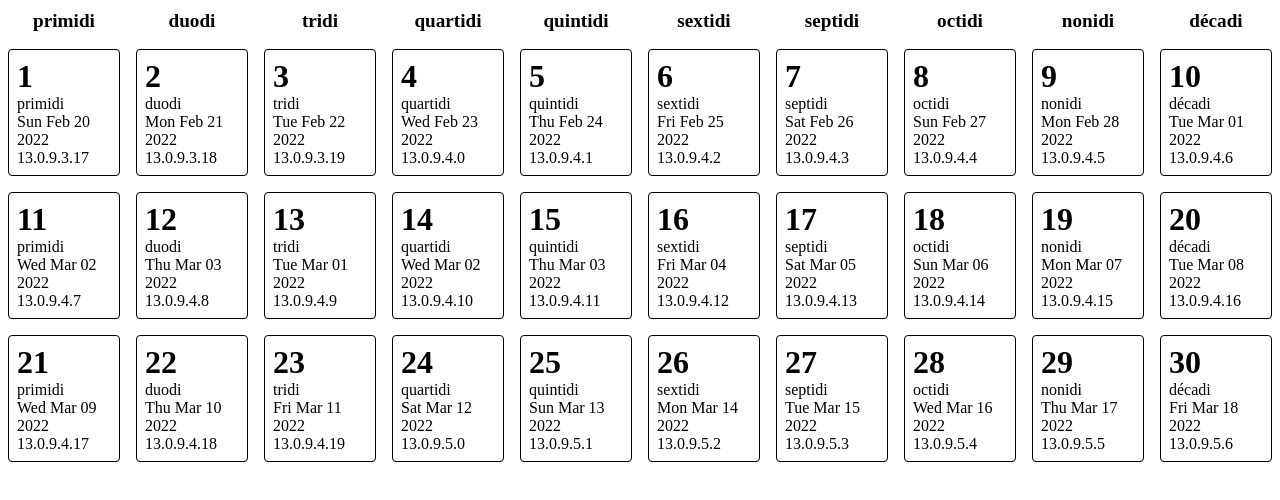
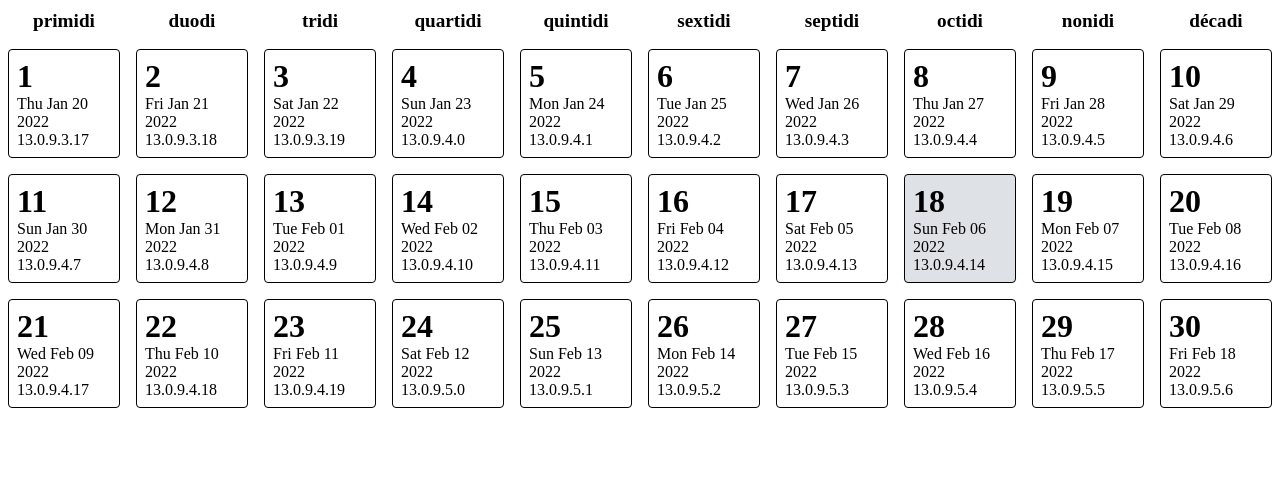
Before and after one commit to quantum5/qcal, a React (Create React App) app: page / in a window 1280 px wide. Shown: the top 500 px of the page. Built offline with nearby package versions, Linux system fonts and the light colour scheme.

Commit message:
Highlight today's date

```diff
--- a/src/App.tsx
+++ b/src/App.tsx
@@ -1,10 +1,13 @@
 import React from 'react';
 import './App.css';
 import {Calendar} from './Calendar';
+import {gregorianJDN} from "./dates";
 
 function App() {
+  const today = new Date();
+  const todayJDN = gregorianJDN(today.getFullYear(), today.getMonth() + 1, today.getDay());
   return (
-    <Calendar year={230} month={5} day={24}/>
+    <Calendar year={230} month={5} day={24} todayJDN={todayJDN}/>
   );
 }
 
--- a/src/Calendar.scss
+++ b/src/Calendar.scss
@@ -34,6 +34,10 @@
         display: block;
         @include make-row();
     }
+
+    .Day-decade {
+        display: none;
+    }
 }
 
 .Day, .DecadeName {
@@ -57,3 +61,11 @@
     font-size: 2em;
     font-weight: 600;
 }
+
+.Day-decade {
+    font-weight: 600;
+}
+
+.Day-today {
+    background: $gray-300;
+}
--- a/src/Calendar.tsx
+++ b/src/Calendar.tsx
@@ -14,6 +14,7 @@ type DateProps = MonthProps & {
 export type CalendarProps = DateProps & {
     year: number;
     month: Month;
+    todayJDN: number;
     onSwitch?: (year: number, month: Month, day: Day) => void,
 };
 
@@ -30,22 +31,24 @@ function DayDetail({jdn}: { jdn: number }): JSX.Element {
     </div>;
 }
 
-function NormalDay({year, month, day, isToday}: DateProps & { isToday: boolean }): JSX.Element {
-    return <div className={`Day NormalDay ${isToday ? 'Day-today' : ''}`}>
+function NormalDay({year, month, day, todayJDN}: DateProps & { todayJDN: number }): JSX.Element {
+    const jdn = frJDN(year, month, day);
+    console.log(year, month, day, jdn, todayJDN);
+    return <div className={`Day NormalDay ${jdn === todayJDN ? 'Day-today' : ''}`}>
         <div className="Day-name">{day}</div>
         <div className="Day-decade">{decadeNames[(day - 1) % 10]}</div>
-        <DayDetail jdn={frJDN(year, month, day)}/>
+        <DayDetail jdn={jdn}/>
     </div>;
 }
 
-function NormalMonth({year, month}: MonthProps): JSX.Element {
+function NormalMonth({year, month, todayJDN}: MonthProps & { todayJDN: number }): JSX.Element {
     const decadeHeads = decadeNames.map(name => <DecadeName name={name}/>);
     return <div className="Month">
         <div className="Month-decadeHead">{decadeHeads}</div>
         <div className="Month-decades">{
             Array.from(Array(3).keys()).map(i => <div className="Month-decade">{
                 Array.from(Array(10).keys()).map(j => <>
-                    <NormalDay year={year} month={month} day={i * 10 + j + 1 as Day} isToday={false}/>
+                    <NormalDay year={year} month={month} day={i * 10 + j + 1 as Day} todayJDN={todayJDN}/>
                     {j === 4 && <div className="Month-decadeSplitter"/>}
                 </>)
             }</div>)
@@ -55,6 +58,6 @@ function NormalMonth({year, month}: MonthProps): JSX.Element {
 
 export class Calendar extends React.Component<CalendarProps, CalendarState> {
     render(): JSX.Element {
-        return <NormalMonth year={this.props.year} month={this.props.month}/>;
+        return <NormalMonth year={this.props.year} month={this.props.month} todayJDN={this.props.todayJDN}/>;
     }
 }
--- a/src/dates.ts
+++ b/src/dates.ts
@@ -93,7 +93,7 @@ export function jdnGregorian(jdn: number): Date {
     const day = Math.floor((h % 153 + 153) % 153 / 5) + 1;
     const month = (Math.floor(h / 153) + 2) % 12 + 1;
     const year = Math.floor(e / 1461) - 4716 + Math.floor((14 - month) / 12);
-    return new Date(year, month, day);
+    return new Date(year, month - 1, day);
 }
 
 export function jdnLongCount(jdn: number): string | null {
```
Also changed, not shown: 1 other file (tests, documents, lock files or other folders).
